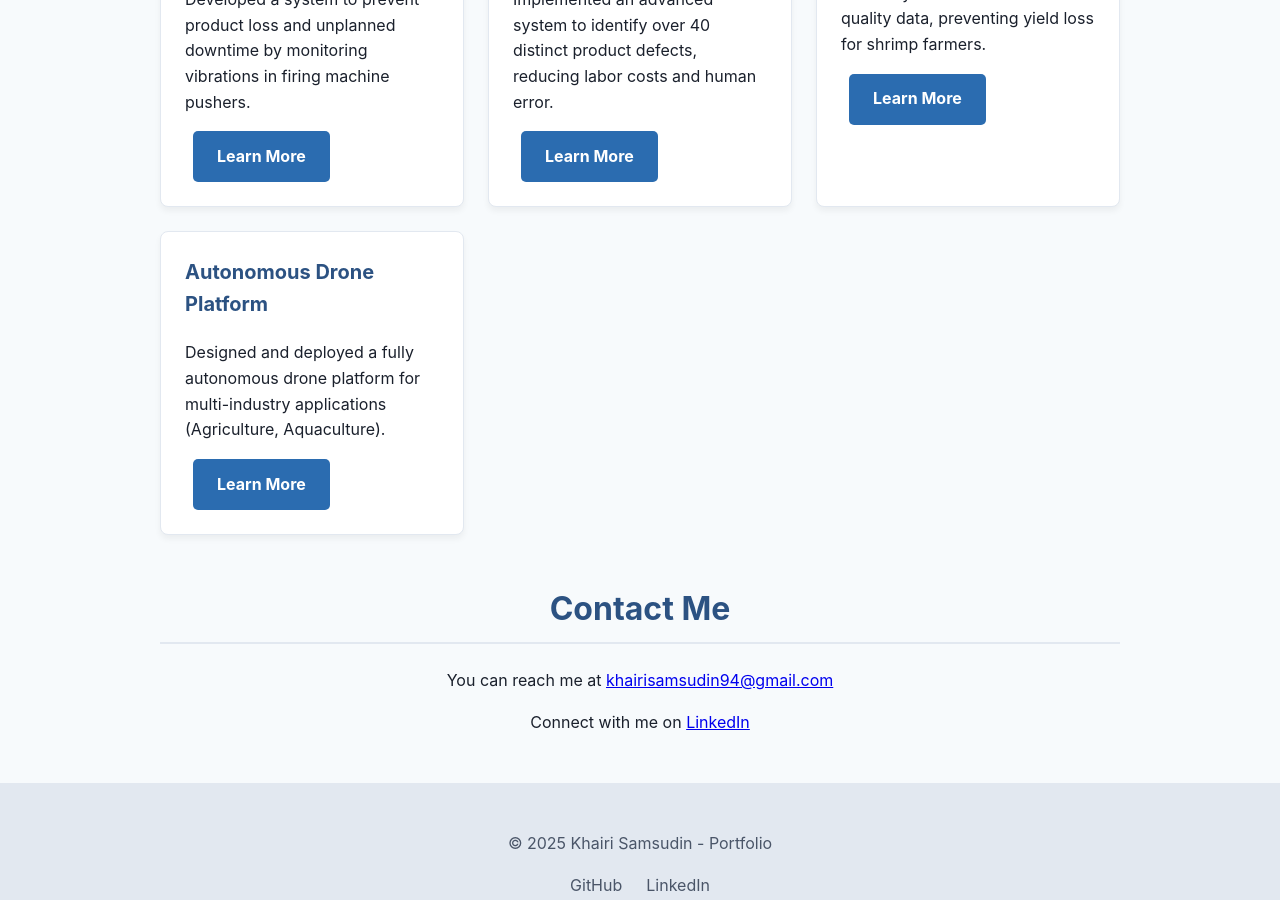
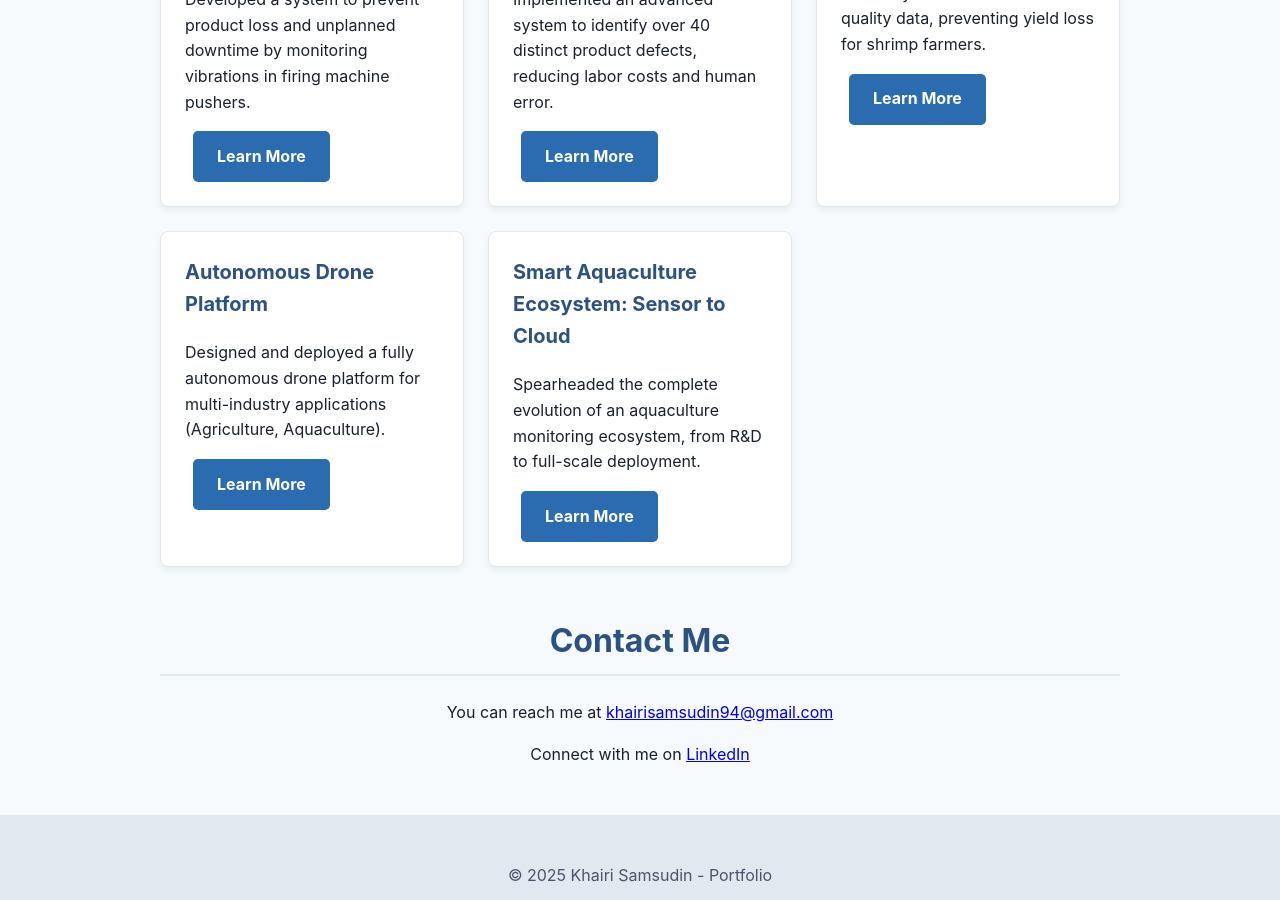
Before and after one commit to xion-xion/xion-xion.github.io, a Jekyll site: the page built from index.html, in a window 1280 px wide and 900 px high, scrolled down 1908 px. Built offline with Jekyll 4.4.1, drawn with Linux system fonts in a browser that asks for light colours.

Commit message:
Add Smart Aquaculture Ecosystem project card to homepage

```diff
--- a/index.html
+++ b/index.html
@@ -107,6 +107,11 @@ title: Home
             <p>Designed and deployed a fully autonomous drone platform for multi-industry applications (Agriculture, Aquaculture).</p>
             <a href="projects/project-drone.html" class="button">Learn More</a>
         </div>
+        <div class="project-card">
+            <h3>Smart Aquaculture Ecosystem: Sensor to Cloud</h3>
+            <p>Spearheaded the complete evolution of an aquaculture monitoring ecosystem, from R&D to full-scale deployment.</p>
+            <a href="projects/project-aquaculture.html" class="button">Learn More</a>
+        </div>
     </div>
 </section>
 
```
